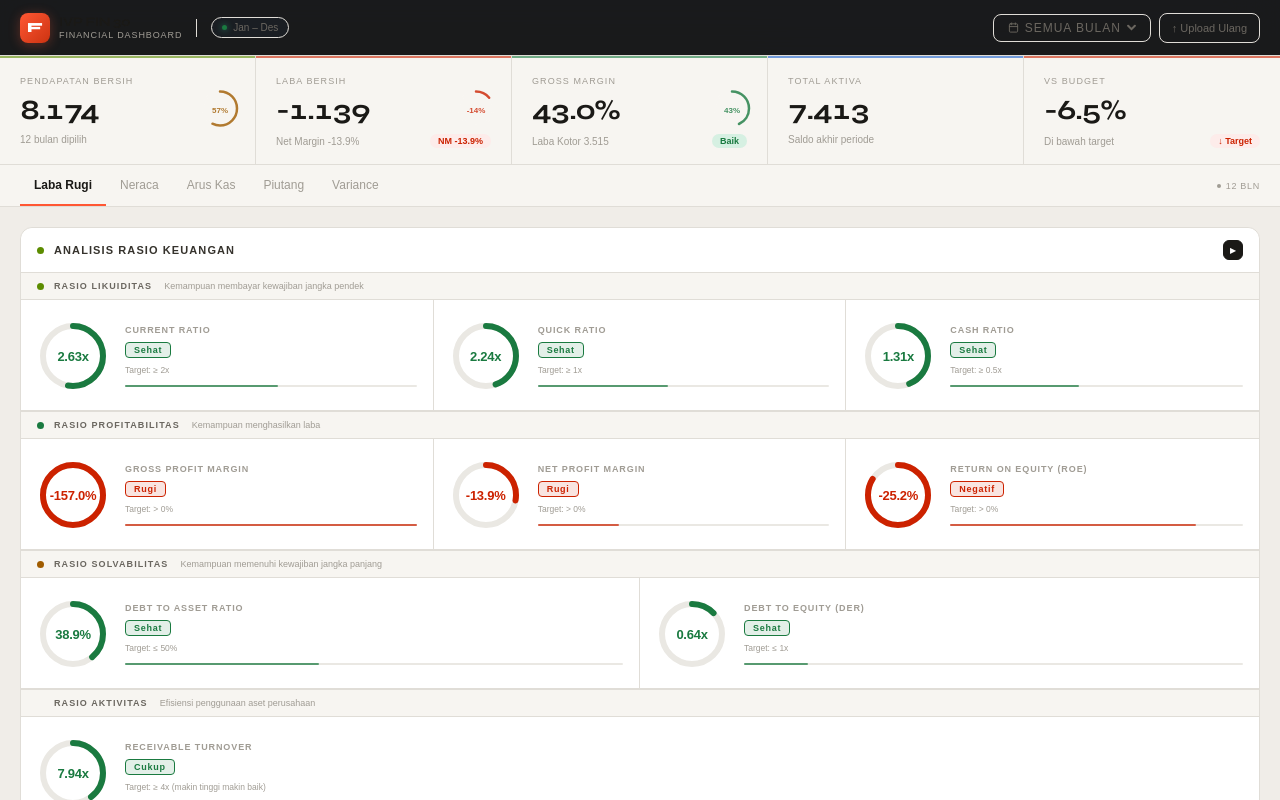
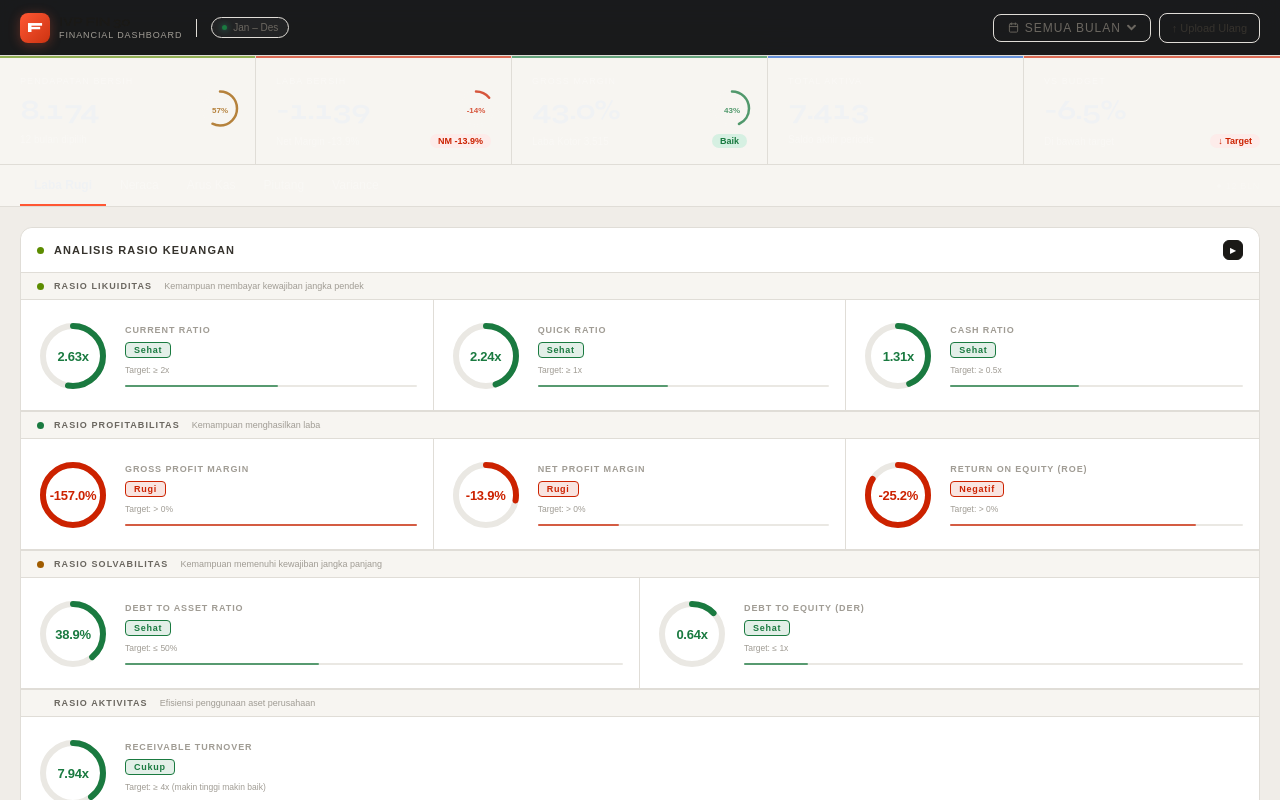
Before and after one commit to teddyseptiansyah/finsight, a React (Vite) app: page / in a window 1280 px wide. Both pictures are taken after a click on the button "Coba Data Demo". Shown: the top 800 px of the page. Built offline with nearby package versions, Linux system fonts and the light colour scheme; a web font is replaced by a local one.

Commit message:
Refactor Dashboard styles and color variables
Updated color variables and adjusted styles for various components.

```diff
--- a/src/components/Dashboard.module.css
+++ b/src/components/Dashboard.module.css
@@ -3,8 +3,8 @@
 :root {
   --bg:       #07080a;
   --surface:  #0d0f11;
-  --surface2: #1a1e23;
-  --surface3: #222830;
+  --surface2: #2a3040;
+  --surface3: #323a4a;
   --card:     #161a1e;
   --raised:   #1e2328;
 
@@ -18,7 +18,6 @@
 
   --accent:     #ff5733;
   --accent-dim: rgba(255,87,51,.08);
-  --accent-hi:  rgba(255,87,51,.18);
 
   --pos:      #34d399;
   --pos-dim:  rgba(52,211,153,.09);
@@ -33,14 +32,6 @@
   --sans:    'DM Sans', system-ui, sans-serif;
   --display: 'Syne', system-ui, sans-serif;
   --mono:    'DM Mono', 'Fira Code', monospace;
-
-  --radius-sm: 8px;
-  --radius-md: 12px;
-  --radius-lg: 16px;
-
-  --shadow-sm: 0 1px 4px rgba(0,0,0,.5);
-  --shadow-md: 0 4px 24px rgba(0,0,0,.6);
-  --shadow-lg: 0 16px 56px rgba(0,0,0,.7);
 }
 
 *, *::before, *::after { box-sizing: border-box; margin: 0; padding: 0; }
@@ -48,15 +39,13 @@
 .root {
   min-height: 100vh;
   background: var(--bg);
-  display: flex;
-  flex-direction: column;
-  font-family: var(--sans);
-  font-size: 13px;
+  display: flex; flex-direction: column;
+  font-family: var(--sans); font-size: 13px;
   color: var(--t1);
   -webkit-font-smoothing: antialiased;
 }
 
-/* ════════════════ HEADER ════════════════ */
+/* ════ HEADER ════ */
 .header {
   position: sticky; top: 0; z-index: 100;
   height: 56px;
@@ -77,7 +66,7 @@
 .logoMark {
   width: 30px; height: 30px;
   background: linear-gradient(135deg, #ff5733 0%, #cc3311 100%);
-  border-radius: var(--radius-sm);
+  border-radius: 8px;
   display: flex; align-items: center; justify-content: center;
   font-family: var(--display); font-weight: 800; font-size: 14px; color: #fff;
   flex-shrink: 0;
@@ -103,7 +92,7 @@
   padding: 4px 10px;
   border: 1px solid var(--rule); border-radius: 100px;
   font-family: var(--mono); font-size: 10px; color: var(--t3);
-  background: var(--surface2); white-space: nowrap;
+  background: rgba(255,255,255,.04); white-space: nowrap;
 }
 
 .periodDot {
@@ -121,15 +110,15 @@
 .btnReset {
   height: 30px; padding: 0 12px;
   background: transparent; border: 1px solid var(--rule);
-  border-radius: var(--radius-sm);
-  color: var(--t3); font-family: var(--sans); font-size: 11px; font-weight: 500;
+  border-radius: 8px; color: var(--t2);
+  font-family: var(--sans); font-size: 11px; font-weight: 500;
   cursor: pointer; transition: all .14s; white-space: nowrap;
   display: inline-flex; align-items: center; gap: 5px;
 }
-.btnReset:hover  { color: var(--t1); border-color: var(--t4); background: var(--surface2); }
+.btnReset:hover  { color: var(--t1); border-color: rgba(255,255,255,.2); background: rgba(255,255,255,.06); }
 .btnReset:active { transform: scale(.97); }
 
-/* ════════════════ KPI STRIP ════════════════ */
+/* ════ KPI STRIP ════ */
 .kpiStrip {
   position: relative; z-index: 40;
   display: grid; grid-template-columns: repeat(5, 1fr);
@@ -147,15 +136,13 @@
 }
 
 .kpiCard:last-child { border-right: none; }
-
-/* hover: cukup terangkan background, jangan ubah warna teks */
-.kpiCard:hover { background: var(--surface2); }
-.kpiCardOpen   { background: var(--surface2); }
+.kpiCard:hover      { background: #1e2d3d; }
+.kpiCardOpen        { background: #1e2d3d; }
 
 .kpiBar {
   position: absolute; top: 0; left: 0; right: 0;
   height: 2px; background: var(--kc, var(--t4));
-  opacity: .6; transition: opacity .15s, height .15s;
+  opacity: .65; transition: opacity .15s, height .15s;
 }
 .kpiCard:hover .kpiBar,
 .kpiCardOpen   .kpiBar { opacity: 1; height: 3px; }
@@ -163,16 +150,15 @@
 .kpiLabel {
   font-size: 9px; font-family: var(--mono);
   text-transform: uppercase; letter-spacing: .12em;
-  color: var(--t4); margin-bottom: 10px;
+  color: rgba(255,255,255,.35); margin-bottom: 10px;
 }
 
-/* PENTING: warna teks nilai selalu --t1, tidak berubah saat hover */
 .kpiValue {
   font-family: var(--display);
   font-size: 28px; font-weight: 700;
   font-variant-numeric: tabular-nums;
   letter-spacing: -1.2px; line-height: 1;
-  color: var(--t1);
+  color: #f0f2f4;
   margin-bottom: 10px;
   overflow: hidden; text-overflow: ellipsis; white-space: nowrap;
 }
@@ -183,7 +169,8 @@
 }
 
 .kpiSub {
-  font-size: 10px; font-family: var(--mono); color: var(--t4);
+  font-size: 10px; font-family: var(--mono);
+  color: rgba(255,255,255,.3);
   overflow: hidden; text-overflow: ellipsis; white-space: nowrap;
 }
 
@@ -198,16 +185,17 @@
 
 .kpiGauge {
   position: absolute; right: 14px; top: 50%;
-  transform: translateY(-50%); opacity: .8;
+  transform: translateY(-50%); opacity: .75;
 }
 
 .kpiGaugePct {
   position: absolute; inset: 0;
   display: flex; align-items: center; justify-content: center;
   font-size: 8px; font-weight: 700; font-family: var(--mono);
+  color: #f0f2f4;
 }
 
-/* ════════════════ TAB BAR ════════════════ */
+/* ════ TAB BAR ════ */
 .tabBar {
   height: 42px; background: var(--surface);
   border-bottom: 1px solid var(--rule);
@@ -221,15 +209,15 @@
   display: inline-flex; align-items: center; gap: 5px;
   background: transparent; border: none;
   border-bottom: 2px solid transparent;
-  color: var(--t4); font-family: var(--sans);
-  font-size: 12px; font-weight: 500;
+  color: rgba(255,255,255,.3);
+  font-family: var(--sans); font-size: 12px; font-weight: 500;
   padding: 0 14px; height: 100%;
   cursor: pointer; transition: color .14s, border-color .14s;
   white-space: nowrap; margin-bottom: -1px;
 }
 
-.tabBtn:hover   { color: var(--t2); }
-.tabBtnActive   { color: var(--t1) !important; border-bottom-color: var(--accent) !important; font-weight: 600; }
+.tabBtn:hover   { color: rgba(255,255,255,.75); }
+.tabBtnActive   { color: #f0f2f4 !important; border-bottom-color: var(--accent) !important; font-weight: 600; }
 .tabBtnDisabled { opacity: .25; cursor: not-allowed; pointer-events: none; }
 .tabDisIcon     { font-size: 8px; }
 
@@ -237,13 +225,13 @@
   margin-left: auto;
   display: flex; align-items: center; gap: 5px;
   font-size: 9px; font-family: var(--mono);
-  color: var(--t4); letter-spacing: .08em;
+  color: rgba(255,255,255,.2); letter-spacing: .08em;
   flex-shrink: 0; text-transform: uppercase;
 }
 
-.tabEndDot { width: 4px; height: 4px; border-radius: 50%; background: var(--t4); }
+.tabEndDot { width: 4px; height: 4px; border-radius: 50%; background: rgba(255,255,255,.2); }
 
-/* ════════════════ CONTENT ════════════════ */
+/* ════ CONTENT ════ */
 .tabContent {
   flex: 1; padding: 20px 20px 80px;
   overflow: auto; display: flex;
@@ -251,14 +239,14 @@
   position: relative; z-index: 1;
 }
 
-/* ════════════════ RESPONSIVE ════════════════ */
+/* ════ RESPONSIVE ════ */
 @media (max-width: 960px) {
   .kpiStrip             { grid-template-columns: repeat(3, 1fr); }
   .kpiCard:nth-child(3) { border-right: none; }
 }
 
 @media (max-width: 640px) {
-  .header   { padding: 0 14px; height: 52px; }
+  .header  { padding: 0 14px; height: 52px; }
   .logoSub, .headerSep, .periodBadge { display: none; }
 
   .kpiStrip { grid-template-columns: repeat(2, 1fr); }
```
